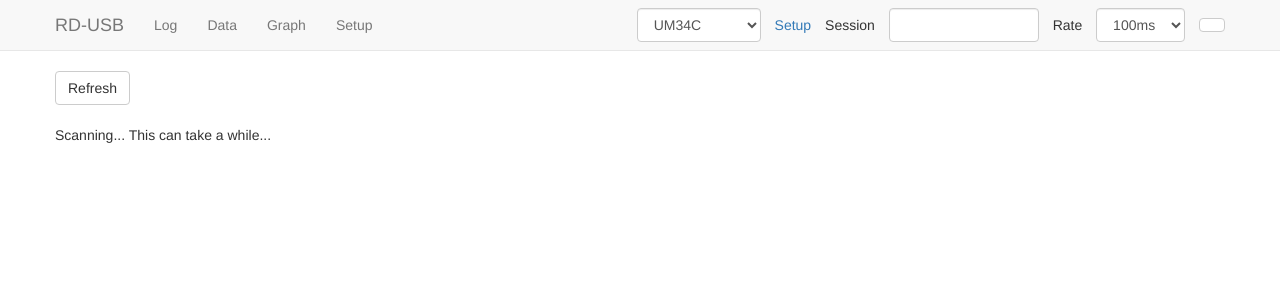
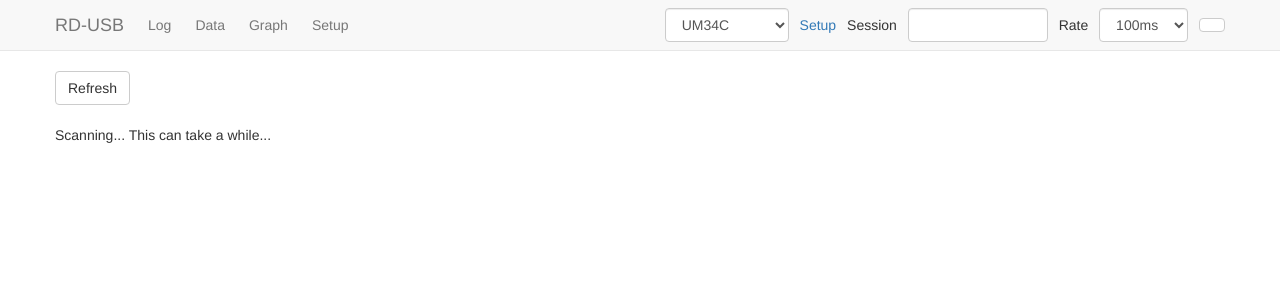
Before and after one commit to kolinger/rd-usb, a Flask app: template webapp/templates/ble.html in a window 1280 px wide. Shown: the top 300 px of the page. Run offline with Flask 2, Linux system fonts and the light colour scheme; the template is opened without the code that fills it, so the values that code supplies are empty; parts of the project's set-up code (start-up, migrations or seed data) failed here and were passed over; some libraries are stand-ins or nearby versions.

Commit message:
fixed navigation height and fixed overlapping behavior

```diff
--- a/static/css/styles.css
+++ b/static/css/styles.css
@@ -7,6 +7,17 @@
 
 .navbar-placeholder {
     height: 71px;
+}
+
+.navbar .navbar-header .navbar-brand {
+    padding-left: 12px;
+    padding-right: 12px;
+    margin-left: -12px;
+}
+
+.navbar-nav > li > a {
+    padding-left: 12px;
+    padding-right: 12px;
 }
 
 .navbar .top {
@@ -19,11 +30,11 @@
 }
 
 .navbar .form-group {
-    margin: 0 10px 0 0;
+    margin: 0 7px 0 0;
 }
 
 .navbar .form-group input {
-    width: 150px;
+    width: 140px;
 }
 
 .navbar .form-group input[name="port"] {
--- a/static/js/application.js
+++ b/static/js/application.js
@@ -20,6 +20,15 @@ ntdrt.application = {
                 target.slideDown(250);
             }
         });
+
+        var adjustNavigationPlaceholder = function () {
+            var navigation = $('.navbar');
+            var placeholder = $('.navbar-placeholder');
+            var height = navigation.outerHeight() + 20;
+            placeholder.css('height', height + 'px');
+        };
+        $(window).on('resize', adjustNavigationPlaceholder);
+        adjustNavigationPlaceholder();
 
         $(document).on('click', '.toggle-form', function (e) {
             e.preventDefault();
```
